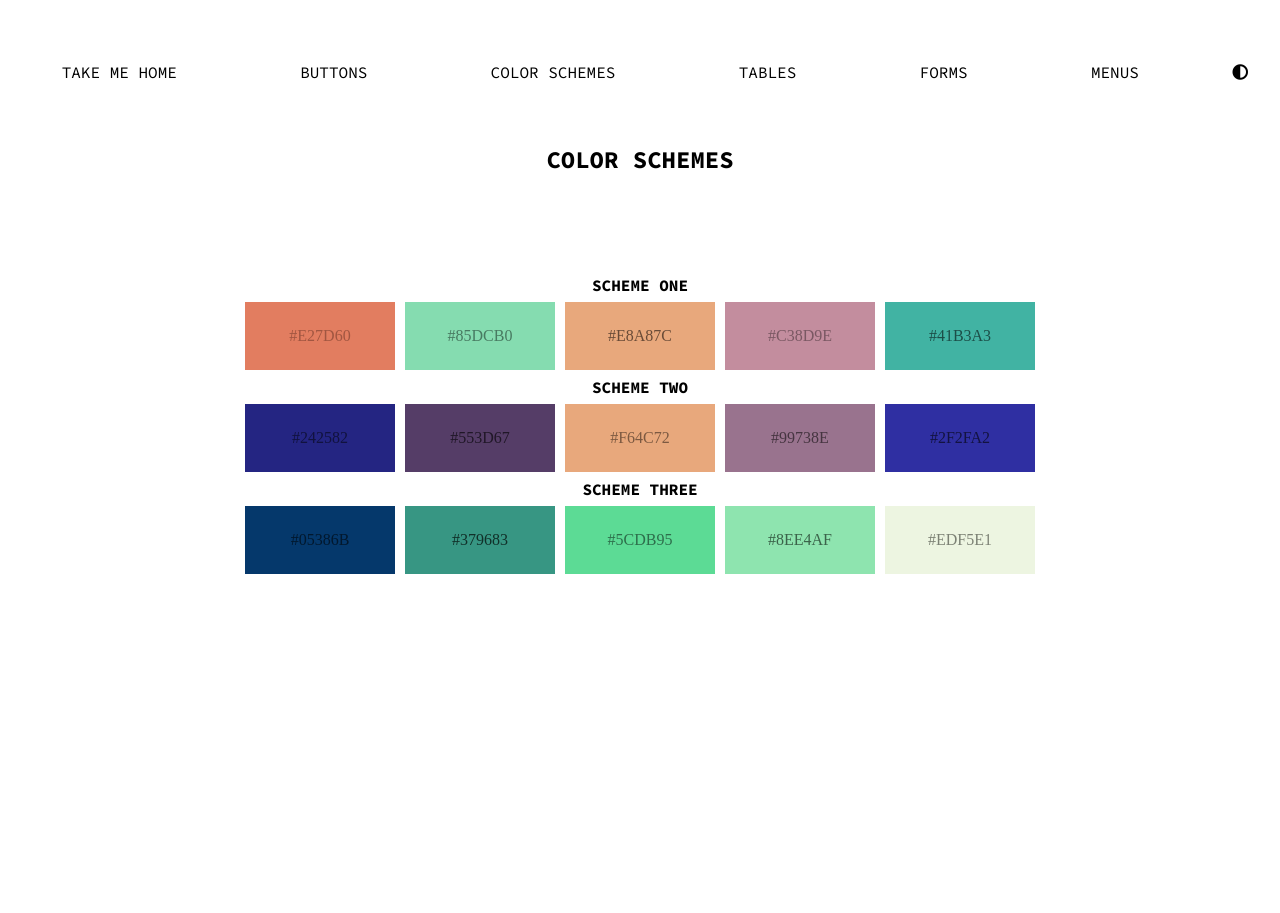
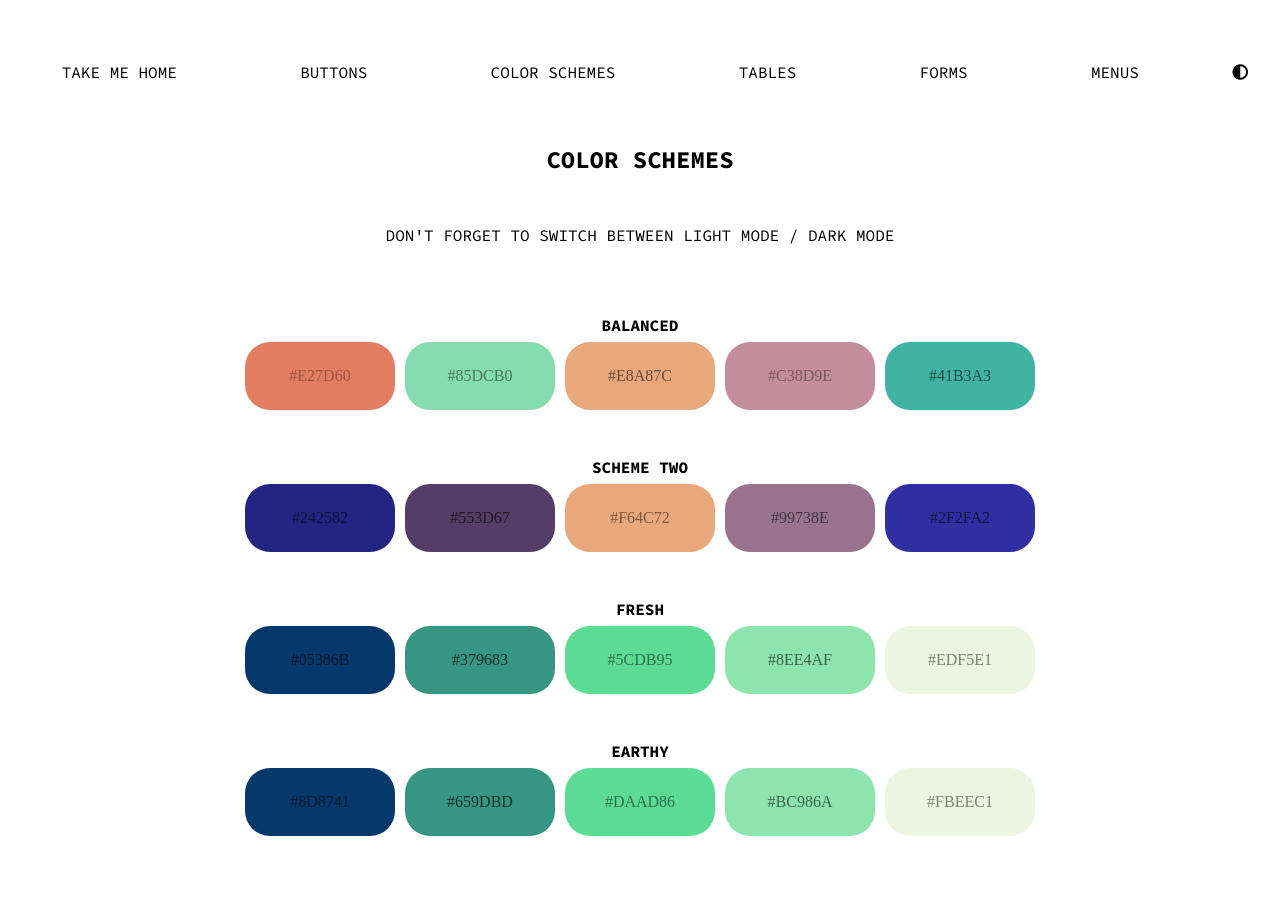
Before and after one commit to JakeWyMoore/sandbox, a Django app: page /simple-css/color-schemes in a window 1280 px wide. Before the commit the page ends 574 px from the top, so only its background shows below. Run offline with Django 3.2, Linux system fonts and the light colour scheme.

Commit message:
new color schemes styles

```diff
--- a/apps/simple_css/static/simple_css/css/color_schemes.css
+++ b/apps/simple_css/static/simple_css/css/color_schemes.css
@@ -1,6 +1,22 @@
 * {
     margin: 0 auto;
     padding: 0;
+}
+.scheme {
+    padding: 20px;
+}
+.color-combos {
+    padding: 50px;
+}
+.color-combos tr {
+    display: flex;
+    justify-content: center;
+}
+.color-combos td {
+    width: 100px;
+    padding: 25px;
+    margin: 5px;
+    border-radius: 25px;
 }
 
 /* SCHEME ONE */
@@ -69,15 +85,24 @@
     color: #7c8174;
 }
 
-.color-combos {
-    padding: 50px;
+/* SCHEME THREE */
+.scheme-3-color-1 {
+    background-color: #05386B;
+    color: #02182e;
 }
-.color-combos tr {
-    display: flex;
-    justify-content: center;
+.scheme-3-color-2 {
+    background-color: #379683;
+    color: #113029;
 }
-.color-combos td {
-    width: 100px;
-    padding: 25px;
-    margin: 5px;
+.scheme-3-color-3 {
+    background-color: #5CDB95;
+    color: #2d6e4b;
 }
+.scheme-3-color-4 {
+    background-color: #8EE4AF;
+    color: #3b634a;
+}
+.scheme-3-color-5 {
+    background-color: #EDF5E1;
+    color: #7c8174;
+}
--- a/apps/simple_css/templates/color_schemes.html
+++ b/apps/simple_css/templates/color_schemes.html
@@ -51,12 +51,13 @@
             </div>
 
             <h2>Color Schemes</h2>
+            <p>Don't forget to switch between light mode / dark mode</p>
 
         </div>
         <div class="color-combos">
-            <div class="scheme-1">
+            <div class="scheme-1 scheme">
                 <table>
-                    <h4>Scheme One</h4>
+                    <h4>Balanced</h4>
                     <tr>
                         <td class="scheme-1-color-1">#E27D60</td>
                         <td class="scheme-1-color-2">#85DCB0</td>
@@ -66,7 +67,7 @@
                     </tr>
                 </table>
             </div>
-            <div class="scheme-2">
+            <div class="scheme-2 scheme">
                 <table>
                     <h4>Scheme Two</h4>
                     <tr>
@@ -78,15 +79,27 @@
                     </tr>
                 </table>
             </div>
-            <div class="scheme-3">
+            <div class="scheme-3 scheme">
                 <table>
-                    <h4>Scheme Three</h4>
+                    <h4>Fresh</h4>
                     <tr>
                         <td class="scheme-3-color-1">#05386B</td>
                         <td class="scheme-3-color-2">#379683</td>
                         <td class="scheme-3-color-3">#5CDB95</td>
                         <td class="scheme-3-color-4">#8EE4AF</td>
                         <td class="scheme-3-color-5">#EDF5E1</td>
+                    </tr>
+                </table>
+            </div>
+            <div class="scheme-3 scheme">
+                <table>
+                    <h4>Earthy</h4>
+                    <tr>
+                        <td class="scheme-3-color-1">#8D8741</td>
+                        <td class="scheme-3-color-2">#659DBD</td>
+                        <td class="scheme-3-color-3">#DAAD86</td>
+                        <td class="scheme-3-color-4">#BC986A</td>
+                        <td class="scheme-3-color-5">#FBEEC1</td>
                     </tr>
                 </table>
             </div>
```
